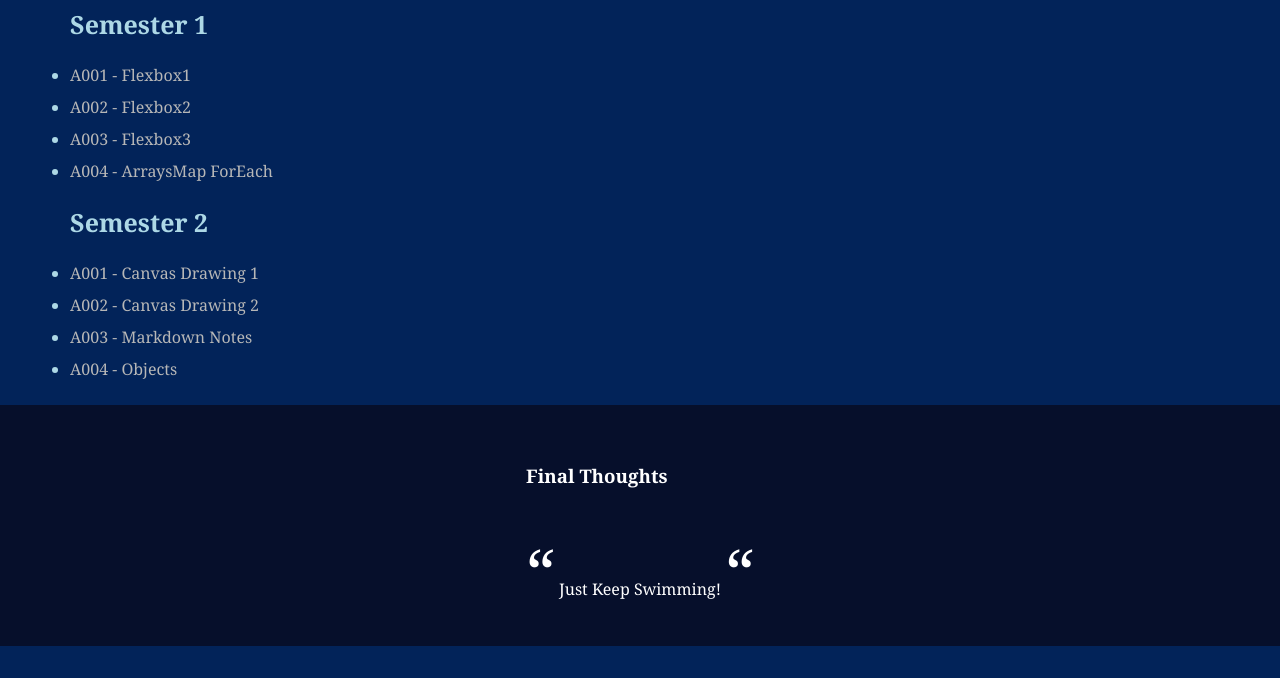
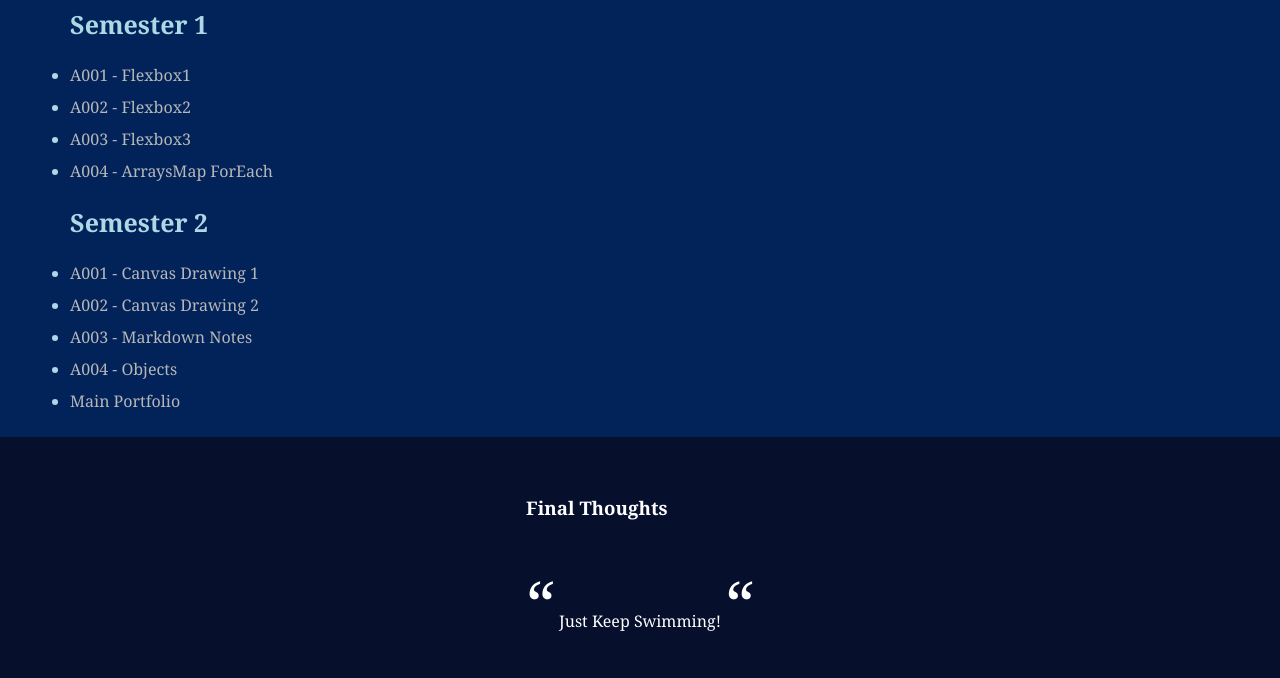
Before and after one commit to Srios252/RiosSAstroNew, an Astro site: page / in a window 1280 px wide. Shown: the part 1869-2547 px from the top of the page. Before the commit the page ends 2515 px from the top, so only its background shows below. Built offline with nearby package versions, Linux system fonts and the light colour scheme; Astro itself is replaced by a stand-in of ours.

Commit message:
Main port

```diff
--- a/src/components/Semesters.astro
+++ b/src/components/Semesters.astro
@@ -31,6 +31,7 @@
     <li><a href="CanvasDrawing2/canvas2.html" target="new">A002 - Canvas Drawing 2</a></li>
     <li><a href="Markdown Notes/classnotes copy.md" target="new">A003 - Markdown Notes</a></li>
     <li><a href="Objects/objects.html" target="new">A004 - Objects</a></li>
+    <li><a href="https://chsserver01.org/2023/srios062023/">Main Portfolio</a></li>
     </ul>
     </div>
     <!-- End container -->
```
